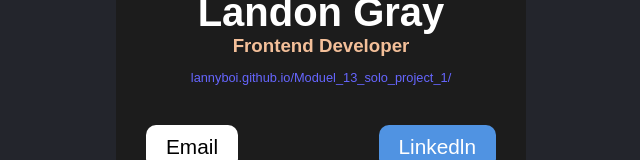
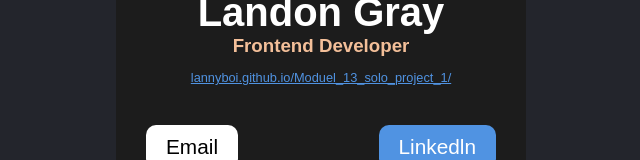
Before and after one commit to Lannyboi/Moduel_13_solo_project_1, a React (Vite) app: page / in a window 1280 px wide. Shown: the part 323-483 px from the top of the page, without its empty margins (319-959 px from the left). Built offline with nearby package versions, Linux system fonts and the light colour scheme.

Commit message:
first commit

```diff
--- a/src/App.jsx
+++ b/src/App.jsx
@@ -8,7 +8,7 @@ export default function App() {
       <header className="personal-info">
         <h1 className="name">Landon Gray</h1>
         <h3 className="job-title">Frontend Developer</h3>
-        <p className="website">lannyboi.github.io/Moduel_13_solo_project_1/</p>
+        <p className="website"><a href="https://lannyboi.github.io/Moduel_13_solo_project_1/" target="_blank">lannyboi.github.io/Moduel_13_solo_project_1/</a></p>
         <div className="buttons">
           <a onClick={copy} id="email" className='button email-btn'>Email</a>
           <a href='https://www.linkedin.com/in/landon-gray-4a5532241/' target="_blank" className="linkedin-btn button">Linkedln</a>
```
